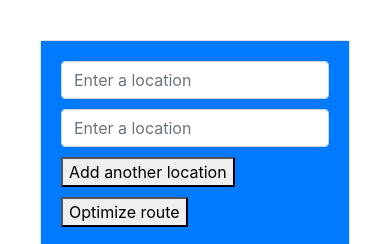
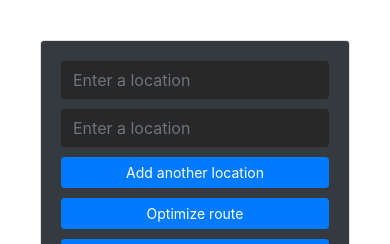
Before and after one commit to mkdir-SN/smart_routes, a Django app: page /main/ in a window 390 px wide. Shown: the top 244 px of the page. Run offline with Django 3.2, Linux system fonts and the light colour scheme; some libraries are stand-ins or nearby versions.

Commit message:
Refined optimizing algorithm to speed up runtime, implemented directions from Directions API

```diff
--- a/templates/smart_routes/main.html
+++ b/templates/smart_routes/main.html
@@ -7,16 +7,21 @@
     <link rel="stylesheet" href="https://stackpath.bootstrapcdn.com/bootstrap/4.3.1/css/bootstrap.min.css" integrity="sha384-ggOyR0iXCbMQv3Xipma34MD+dH/1fQ784/j6cY/iJTQUOhcWr7x9JvoRxT2MZw1T" crossorigin="anonymous">
     <style>
       .card-custom {
-        height: 650px;
+        height: 750px;
         width: 100%;
+        overflow: hidden;
       }
       .card-custom > div {
         height: inherit;
         width: inherit;
       }
+      .card-body {
+        height: inherit;
+        width: inherit;
+      }
       .map-custom {
-        height: 100%;
-        width: 100%;
+        height: inherit;
+        width: inherit;
       }
       #list-between {
         padding: 10px;
@@ -29,21 +34,26 @@
       #infowindow-content {
         padding: 2px;
       }
-      #btn-add-location {
+      button {
         margin-bottom: 10px;
       }
       .form-custom {
         width: 100%;
         margin-bottom: 10px;
+        border: none;
+        color: #F0EFEF;
+        background: #282828;
+      }
+      .form-custom:focus {
+        color: #D9D6D6;
+        background-color: #0B0808;
       }
       .form-complete-warning {
         font-size: 12px;
         margin-top: -5px;
         margin-bottom: 5px;
       }
-      .form-limit-error {
-        color: red;
-        font-size: 12px;
+      #form-overflow-warning {
         display: none;
       }
       html, body {
@@ -56,7 +66,7 @@
   <body>
     <div class="card card-custom">
       <div class="row no-gutters">
-        <div class="col-md-4 bg-primary">
+        <div class="col-md-4 bg-dark">
           <div class="card-body">
             <div id="form-container">
               <input id="form-autocomplete0" class="form-control form-custom form-complete" type="text"
@@ -64,9 +74,10 @@
               <input id="form-autocomplete1" class="form-control form-custom form-complete" type="text"
               placeholder="Enter a location">
             </div>
-            <div class="form-limit-error">Oops! You can't add more than 10 addresses.</div>
-            <button id="btn-add-location" type="button">Add another location</button>
-            <button id="btn-optimize-routes" type="button">Optimize route</button>
+            <button id="btn-add-location" class="btn btn-block btn-sm btn-primary" type="button">Add another location</button>
+            <div id="form-overflow-warning" class="text-danger form-complete-warning">Oops! You can't add more than 10 addresses.</div>
+            <button id="btn-optimize-routes" class="btn btn-block btn-sm btn-primary" type="button">Optimize route</button>
+            <button id="btn-display-directions" class="btn btn-block btn-sm btn-primary" type="button">Display directions</button>
           </div>
         </div>
         <div class="col-md-8 map-custom">
@@ -74,6 +85,7 @@
         </div>
       </div>
     </div>
+    <div id="infowindow-content"><img src="" width="16" height="16" id="place-icon"><span id="place-name" class="card-title"></span><br><span id="place-address" class="card-subtitle"></span></div>
 
     <script src="https://code.jquery.com/jquery-3.3.1.slim.min.js" integrity="sha384-q8i/X+965DzO0rT7abK41JStQIAqVgRVzpbzo5smXKp4YfRvH+8abtTE1Pi6jizo" crossorigin="anonymous"></script>
     <script src="https://cdnjs.cloudflare.com/ajax/libs/popper.js/1.14.7/umd/popper.min.js" integrity="sha384-UO2eT0CpHqdSJQ6hJty5KVphtPhzWj9WO1clHTMGa3JDZwrnQq4sF86dIHNDz0W1" crossorigin="anonymous"></script>
@@ -87,25 +99,28 @@
           zoom: 8
         });
 
+        // Init directionsService and directionsDisplay
+        var directionsService = new google.maps.DirectionsService;
+        var directionsDisplay = new google.maps.DirectionsRenderer;
+        directionsDisplay.setMap(map);
+
         var autocompletes = [];
 
+        // Init marker (red pin) for autocomplete
+        var marker = new google.maps.Marker({
+          map: map
+        });
+
+        function activateFormAutocomplete(input) {
           // Init autocomplete for form with id
-        function activateFormAutocomplete(input) {
           var autocomplete =  new google.maps.places.Autocomplete(input);
           autocompletes.push(autocomplete);
           autocomplete.setFields(['formatted_address', 'geometry', 'icon', 'name', 'place_id']);
 
           // Init info window for autocomplete
-          var infowindowContent = $('<div id="infowindow-content"><img src="" width="16" height="16" id="place-icon"><span id="place-name" class="card-title"></span><br><span id="place-address" class="card-subtitle"></span></div>');
-          infowindowContent.insertAfter($(".card-custom"));
-          infowindowContent = infowindowContent.get(0);
+          var infowindowContent = document.getElementById("infowindow-content");
           var infowindow = new google.maps.InfoWindow();
           infowindow.setContent(infowindowContent);
-
-          // Init marker (red pin) for autocomplete
-          var marker = new google.maps.Marker({
-            map: map
-          });
 
           // Create dynamic input warning
           var inputWarning = $('<div class="text-danger form-complete-warning"> No details available for input: <span></span></div>');
@@ -124,7 +139,7 @@
               inputWarning.style.display = "block";
             }
             else {
-              $("#" + input.id).val(place.name);
+              $("#" + input.id).val(place.formatted_address);
               inputWarning.style.display = "none";
               map.setCenter(place.geometry.location);
               map.setZoom(17);
@@ -133,7 +148,14 @@
               infowindowContent.children['place-icon'].src = place.icon;
               infowindowContent.children['place-name'].textContent = place.name;
               infowindowContent.children['place-address'].textContent = place.formatted_address;
-              infowindow.open(map, marker);
+
+              // Listeners to show info window
+              marker.addListener('mouseover', function(){
+                infowindow.open(map, this);
+              });
+              marker.addListener('mouseout', function(){
+                infowindow.close();
+              });
             }
           });
         }
@@ -147,8 +169,13 @@
 
         var formContainer = document.getElementById("form-container");
 
+        function addFormAutocomplete() {
           // Creating forms with dynamic id for search autocomplete
-        function addFormAutocomplete() {
+          if (autocompletes.length > 10){
+            var overflowWarning = document.getElementById("form-overflow-warning");
+            overflowWarning.style.display = "block";
+          }
+          else{
             var input = document.createElement("input");
             input.type = "text";
             input.className = "form-control form-custom form-complete";
@@ -156,6 +183,41 @@
             input.id = "form-autocomplete" + autocompleteForms.length.toString();
             formContainer.appendChild(input);
             activateFormAutocomplete(input);
+          }
+        }
+
+        document.getElementById('btn-display-directions').addEventListener('click', function() {
+          calculateAndDisplayRoute(directionsService, directionsDisplay);
+        });
+
+        function calculateAndDisplayRoute(directionsService, directionsDisplay){
+          marker.setVisible(false);
+          var waypoints = [];
+          for (var i = 0; i < autocompletes.length; i++){
+            var autocomplete = autocompletes[i];
+            var place = autocomplete.getPlace();
+            waypoints.push({
+              location: {'placeId': place.place_id},
+              stopover: true
+            });
+          }
+
+          var start = waypoints.shift();
+          var end = waypoints.pop();
+
+          directionsService.route({
+          origin: start.location,
+          destination: end.location,
+          waypoints: waypoints,
+          optimizeWaypoints: true,
+          travelMode: 'DRIVING'
+          }, function(response, status) {
+            if (status === 'OK') {
+              directionsDisplay.setDirections(response);
+            } else {
+              window.alert('Directions request failed due to ' + status);
+            }
+          });
         }
 
         document.getElementById("btn-optimize-routes").addEventListener("click", optimizeRoutes);
@@ -170,27 +232,33 @@
               // f = total cost of current node
               this.parent = parent;
               this.place = place;
+              this.level = 1;
               this.f = 0;
               this.g = 0;
               this.h = 0;
             }
-            distanceBetween(node){
+            distanceBetween(location){
               var pt1 = this.place.geometry.location;
-              var pt2 = node.place.geometry.location;
+              var pt2 = location.place.geometry.location;
               var pt1Location = new google.maps.LatLng(pt1.lat(), pt1.lng());
               var pt2Location = new google.maps.LatLng(pt2.lat(), pt2.lng());
               var distance = google.maps.geometry.spherical.computeDistanceBetween(pt1Location, pt2Location);
               return distance;
+            }
+            incrementLevel(parentLocation){
+              this.level += parentLocation.level;
             }
           }
 
           locations = [];
 
           // Instantiate Location objects for each item in autocompletes (from line 88)
+          console.log("Number of autocompletes: " + autocompletes.length);
           for (var i = 0; i < autocompletes.length; i++){
             var place = autocompletes[i].getPlace();
             var location = new Location(null, place);
             locations.push(location);
+            console.log(location.place.name + " pushed to locations");
           }
 
           function AstarSearch(){
@@ -199,6 +267,7 @@
             var endLocation = locations[locations.length - 1];
             var visited = [];
             var startNeighbors = popNeighbor(startLocation, locations);
+            console.log("Total locations length: " + originalLocationsLength);
             var optimizedEndLocations = search(startLocation, startNeighbors);
             var bestPath = getBestPath(optimizedEndLocations);
 
@@ -211,21 +280,24 @@
 
             function search(currentLocation, neighbors){
               // Returns list of endLocations(s)
-
-              if (currentLocation.place.place_id == endLocation.place.place_id){
+              if (betterPath(currentLocation)){
+                return [];
+              }
+              else if (currentLocation.place.place_id == endLocation.place.place_id){
                 if (validPath(currentLocation)){
                   return [currentLocation];
                 }
                 else{ return []; }
               }
               else{
-
                 var endLocations = [];
                 visited.push(currentLocation);
 
                 for (var i = 0; i < neighbors.length; i++){
                   var neighbor = neighbors[i];
                   var child = new Location(currentLocation, neighbor.place);
+                  child.incrementLevel(currentLocation);
+                  console.log("Level of " + child.place.name + " with parent " + currentLocation.place.name + ": " + child.level);
                   child.g = currentLocation.g + child.distanceBetween(currentLocation);
                   child.h = child.distanceBetween(endLocation);
                   child.f = child.g + child.h;
@@ -241,9 +313,25 @@
 
             function validPath(currentLocation){
               // Returns whether or not path is valid
-              var testPath = getPath(currentLocation);
-              if (testPath.length == originalLocationsLength){
+              console.log("validPath started!");
+              if (currentLocation.level == originalLocationsLength){
+                console.log("Valid path found!");
                 return true;
+              }
+              return false;
+            }
+
+            function betterPath(currentLocation){
+              // Returns whether or not there exists a Location with the same place_id as currentLocation, less f value than currentLocation, and same level as currentLocation in the visited list.
+              for (var i = 0; i < visited.length; i++){
+                var visitedLocation = visited[i];
+                if (visitedLocation.place.place_id == currentLocation.place.place_id){
+                  if (visitedLocation.level == currentLocation.level){
+                    if (visitedLocation.f <= currentLocation.f){
+                      return true;
+                    }
+                  }
+                }
               }
               return false;
             }
@@ -289,7 +377,7 @@
         } // End of optimizeRoutes
       } // End of initMap
     </script>
-    <script src="https://maps.googleapis.com/maps/api/js?key=APIKEYHERE&libraries=places,geometry&callback=initMap"
+    <script src="https://maps.googleapis.com/maps/api/js?key=YOURKEYHERE&libraries=places,geometry&callback=initMap"
     async defer></script>
   </body>
 </html>
```
Lines whose indentation alone changed are shown as unchanged.
